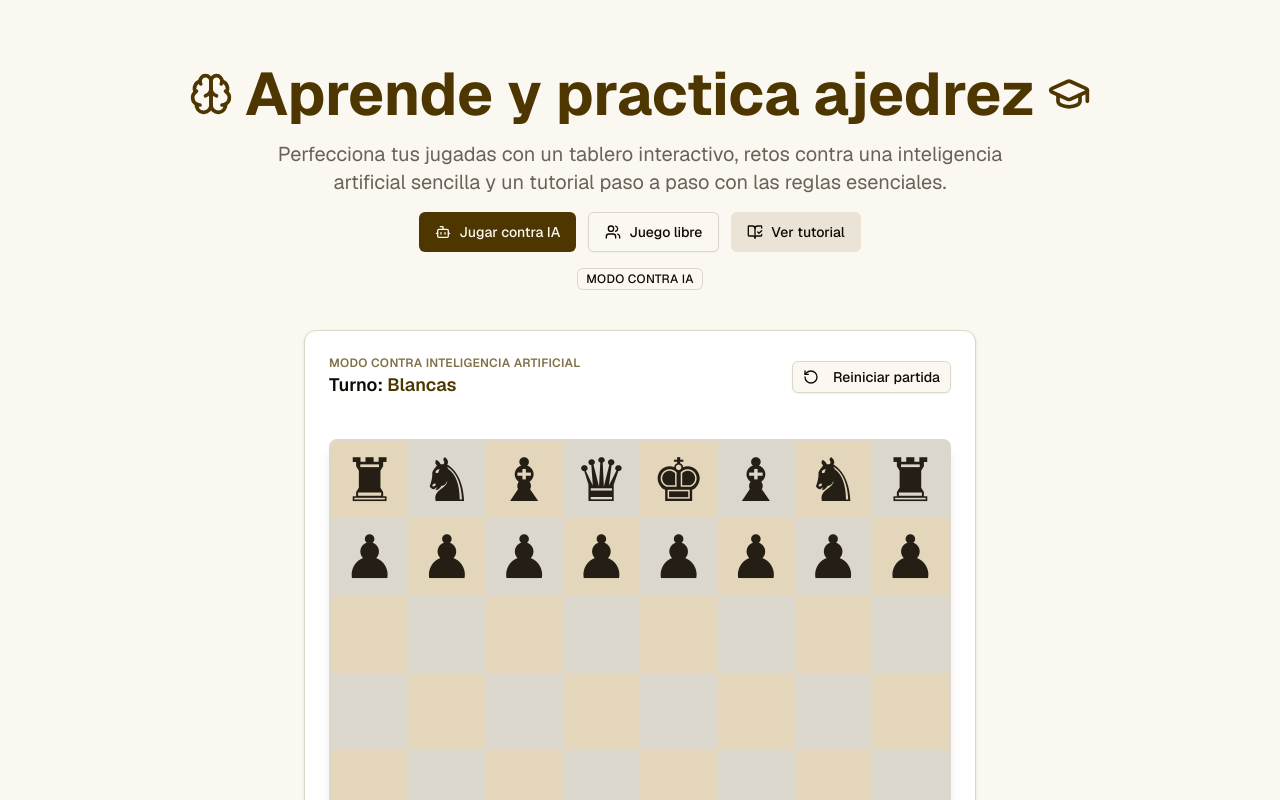
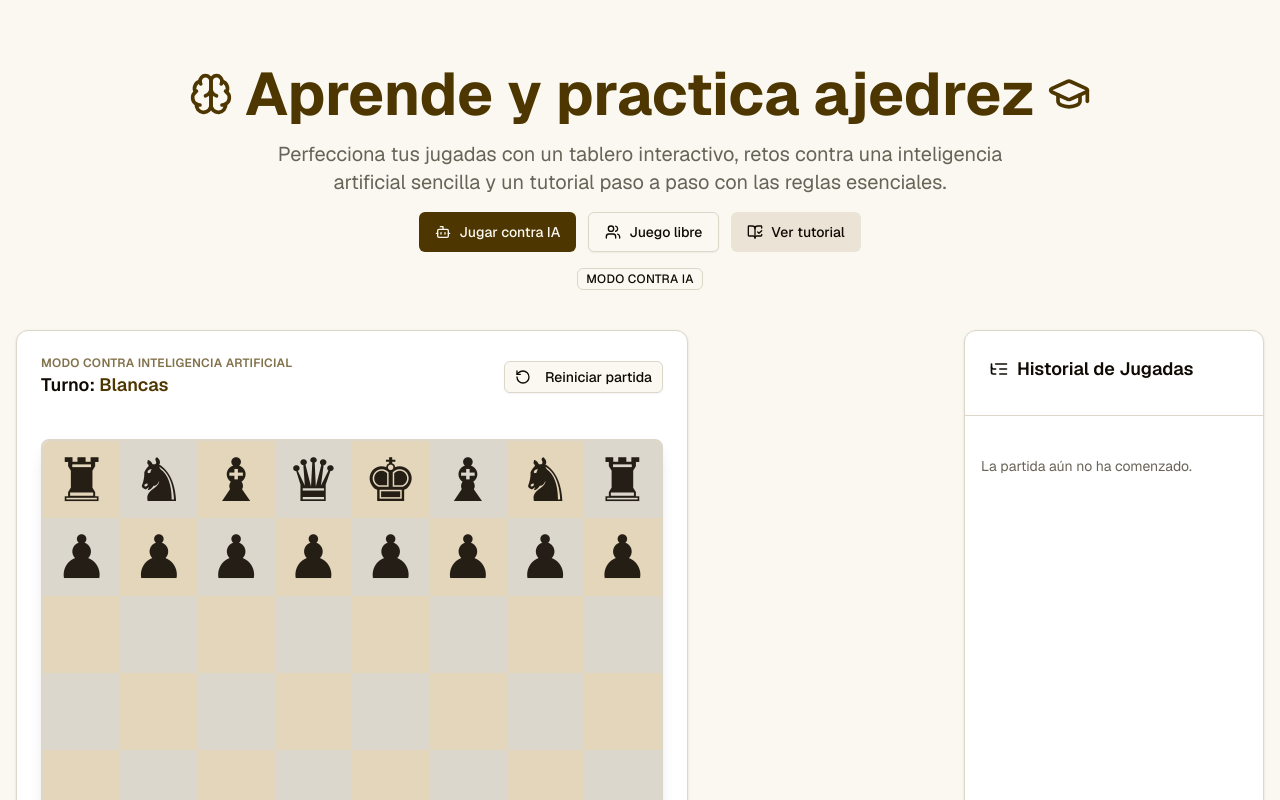
Before and after one commit to Wodashin/chess-app, a Next.js app: page / in a window 1280 px wide. Shown: the top 800 px of the page. Built offline with nearby package versions, Linux system fonts and the light colour scheme.

Commit message:
Update chess-experience.tsx

```diff
--- a/components/chess-experience.tsx
+++ b/components/chess-experience.tsx
@@ -5,12 +5,14 @@ import ChessBoard from "@/components/chess-board"
 import { Button } from "@/components/ui/button"
 import { Badge } from "@/components/ui/badge"
 import { Brain, BookOpenCheck, Bot, GraduationCap, Users } from "lucide-react"
-import InteractiveTutorial from "./interactive-tutorial" // <-- Importa el nuevo componente
+import InteractiveTutorial from "./interactive-tutorial"
+import MoveHistoryPanel from "./move-history-panel" // <-- Importar el nuevo panel
 
 export function ChessExperience() {
   const [vsAI, setVsAI] = useState(true);
   const [boardKey, setBoardKey] = useState(0);
-  const [tutorialMode, setTutorialMode] = useState(false); // <-- Nuevo estado
+  const [tutorialMode, setTutorialMode] = useState(false);
+  const [moveHistory, setMoveHistory] = useState<string[]>([]); // <-- Nuevo estado para el historial
 
   const activeModeBadge = useMemo(
     () => (
@@ -24,6 +26,16 @@ export function ChessExperience() {
   const handleModeChange = (playAgainstAI: boolean) => {
     setVsAI(playAgainstAI);
     setBoardKey((prev) => prev + 1);
+    setMoveHistory([]); // Reiniciar historial al cambiar de modo
+  };
+
+  const handleReset = () => {
+    setBoardKey((prev) => prev + 1);
+    setMoveHistory([]);
+  };
+
+  const handleNewMove = (move: string) => {
+    setMoveHistory(prev => [...prev, move]);
   };
 
   return (
@@ -56,7 +68,19 @@ export function ChessExperience() {
         {tutorialMode ? (
             <InteractiveTutorial onExit={() => setTutorialMode(false)} />
         ) : (
-            <ChessBoard key={`${boardKey}-${vsAI}`} vsAI={vsAI} />
+          <div className="w-full grid grid-cols-1 lg:grid-cols-[1fr_300px] gap-8 items-start">
+            <ChessBoard
+              key={`${boardKey}-${vsAI}`}
+              vsAI={vsAI}
+              onMove={handleNewMove}
+              onReset={handleReset}
+            />
+            {vsAI && (
+              <div className="hidden lg:block">
+                <MoveHistoryPanel moves={moveHistory} />
+              </div>
+            )}
+          </div>
         )}
       </section>
 
```
